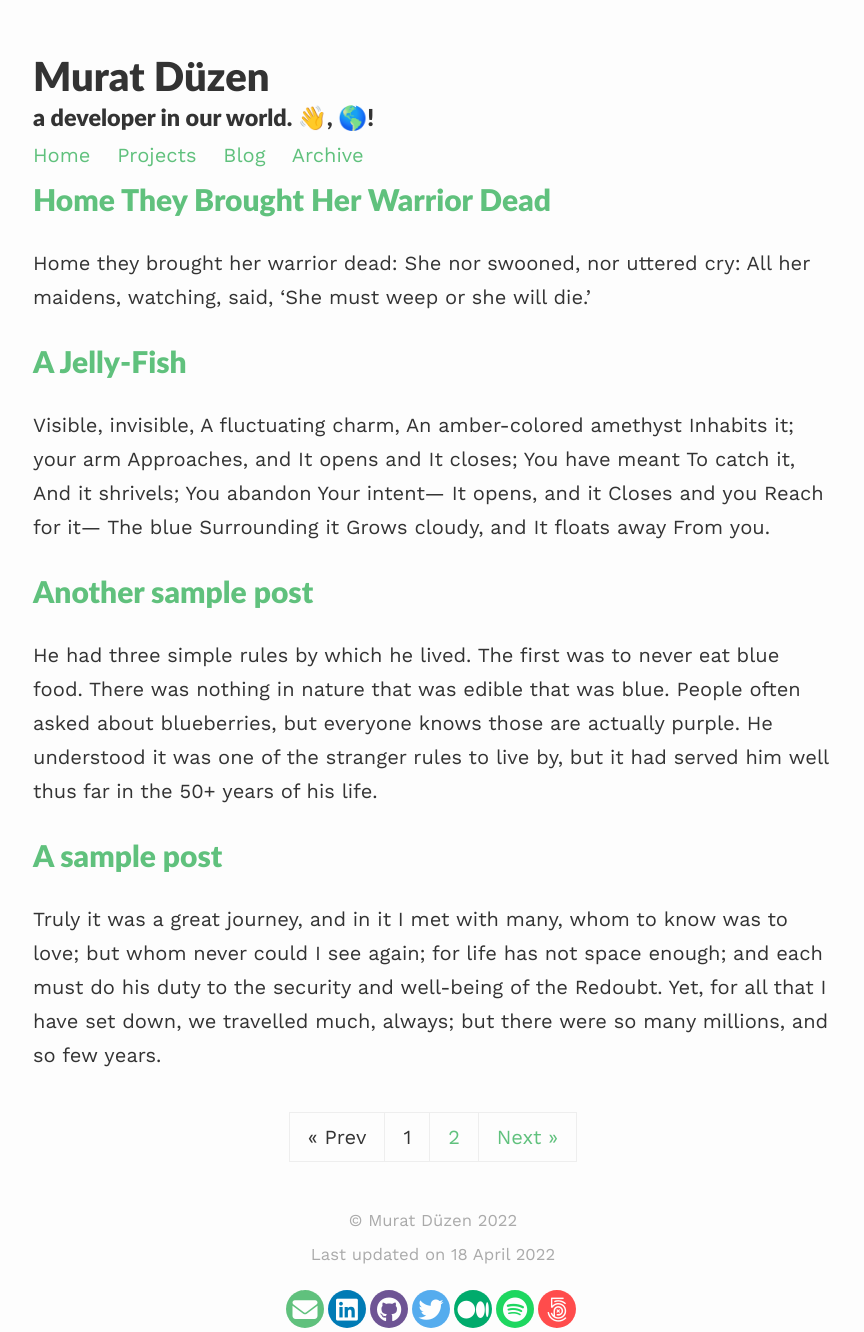
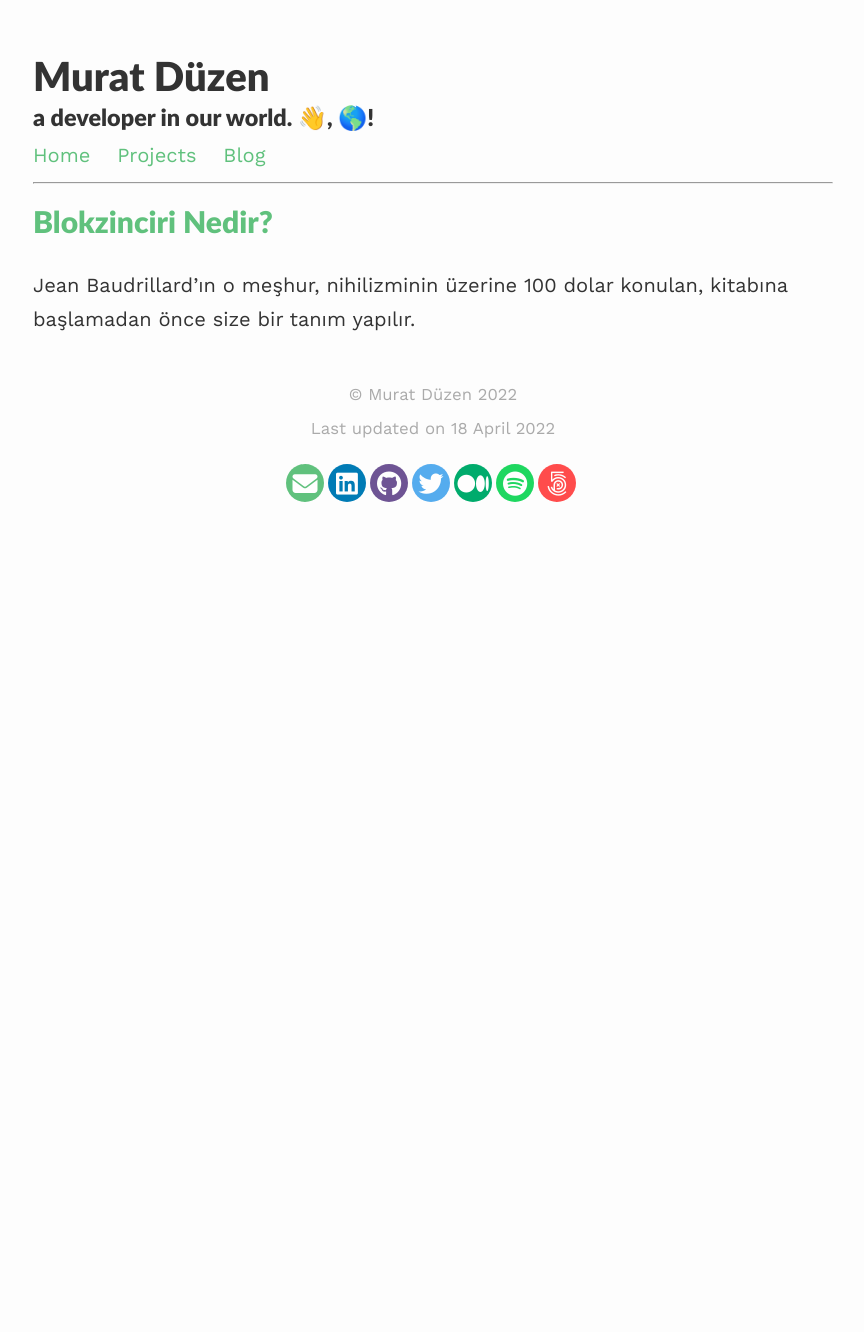
Before and after one commit to muratdzn/muratdzn.github.io, a Jekyll site: the page built from blog/index.html, in a window 1280 px wide. Shown: the whole page, without its empty margins (207-1071 px from the left). Built offline with Jekyll 4.4.1, drawn with Linux system fonts in a browser that asks for light colours; nearby versions of some CDN libraries; the list of posts is cut into pages by our own code; after the commit the page ends 980 px from its top, so only the background shows below that.

Commit message:
blokzinciri nedir?

```diff
--- a/_includes/navigation.html
+++ b/_includes/navigation.html
@@ -2,5 +2,6 @@
         <a href="{{site.baseurl}}/">Home</a>
         <a href="{{site.baseurl}}/projects/">Projects</a>
         <a href="{{site.baseurl}}/blog/">Blog</a>
-        <a href="{{site.baseurl}}/archive/">Archive</a>
+ <!--     <a href="{{site.baseurl}}/archive/">Archive</a>-->
 </div>
+<hr>
--- a/_posts/2018-02-05-atticus.md
+++ /dev/null
@@ -1,16 +0,0 @@
----
-layout: post
-title:  "A sample post"
----
-
-Truly it was a great journey, and in it I met with many, whom to know was to love; but whom never could I see again; for life has not space enough; and each must do his duty to the security and well-being of the Redoubt. Yet, for all that I have set down, we travelled much, always; but there were so many millions, and so few years.
-
-Atticus said to Jem one day, “I’d rather you shot at tin cans in the backyard, but I know you’ll go after birds. Shoot all the blue jays you want, if you can hit ‘em, but remember it’s a sin to kill a mockingbird.” That was the only time I ever heard Atticus say it was a sin to do something, and I asked Miss Maudie about it. “Your father’s right,” she said. “Mockingbirds don’t do one thing except make music for us to enjoy. They don’t eat up people’s gardens, don’t nest in corn cribs, they don’t do one thing but sing their hearts out for us. That’s why it’s a sin to kill a mockingbird.
-
-I took a deep breath and listened to the old brag of my heart. I am, I am, I am.
-
-We believe that we can change the things around us in accordance with our desires—we believe it because otherwise we can see no favourable outcome. We do not think of the outcome which generally comes to pass and is also favourable: we do not succeed in changing things in accordance with our desires, but gradually our desires change. The situation that we hoped to change because it was intolerable becomes unimportant to us. We have failed to surmount the obstacle, as we were absolutely determined to do, but life has taken us round it, led us beyond it, and then if we turn round to gaze into the distance of the past, we can barely see it, so imperceptible has it become.
-
-The most beautiful things in the world cannot be seen or touched, they are felt with the heart.
-
-Hello babies. Welcome to Earth. It’s hot in the summer and cold in the winter. It’s round and wet and crowded. On the outside, babies, you’ve got a hundred years here. There’s only one rule that I know of, babies-“God damn it, you’ve got to be kind.
--- a/_posts/2019-07-22-some-more.md
+++ /dev/null
@@ -1,10 +0,0 @@
----
-layout: post
-title:  "Another sample post"
----
-
-He had three simple rules by which he lived. The first was to never eat blue food. There was nothing in nature that was edible that was blue. People often asked about blueberries, but everyone knows those are actually purple. He understood it was one of the stranger rules to live by, but it had served him well thus far in the 50+ years of his life.
-
-She looked at her little girl who was about to become a teen. She tried to think back to when the girl had been younger but failed to pinpoint the exact moment when she had become a little too big to pick up and carry. It hit her all at once. She was no longer a little girl and she stood there speechless with fear, sadness, and pride all running through her at the same time.
-
-She considered the birds to be her friends. She'd put out food for them each morning and then she'd watch as they came to the feeders to gorge themselves for the day. She wondered what they would do if something ever happened to her. Would they miss the meals she provided if she failed to put out the food one morning?
--- a/_posts/2019-08-19-jelly-fish.md
+++ /dev/null
@@ -1,27 +0,0 @@
----
-layout: post
-title:  A Jelly-Fish
----
-
-Visible, invisible,
-A fluctuating charm,
-An amber-colored amethyst
-Inhabits it; your arm
-Approaches, and
-It opens and
-It closes;
-You have meant
-To catch it,
-And it shrivels;
-You abandon
-Your intent—
-It opens, and it
-Closes and you
-Reach for it—
-The blue
-Surrounding it
-Grows cloudy, and
-It floats away
-From you.
-
-[by Marianne Moore](https://poets.org/anthology/poems-your-poetry-project-public-domain)
--- a/_posts/2020-03-09-home-they-brought.md
+++ /dev/null
@@ -1,26 +0,0 @@
----
-layout: post
-title: Home They Brought Her Warrior Dead
----
-
-Home they brought her warrior dead:
-She nor swooned, nor uttered cry:
-All her maidens, watching, said,
-'She must weep or she will die.'
-
-Then they praised him, soft and low,
-Called him worthy to be loved,
-Truest friend and noblest foe;
-Yet she neither spoke nor moved.
-
-Stole a maiden from her place,
-Lightly to the warrior stept,
-Took the face-cloth from the face;
-Yet she neither moved nor wept.
-
-Rose a nurse of ninety years,
-Set his child upon her knee—
-Like summer tempest came her tears—
-'Sweet my child, I live for thee.'
-
-[by Alfred Tennyson](https://en.wikisource.org/wiki/Home_They_Brought_Her_Warrior_Dead)
--- /dev/null
+++ b/_posts/2022-01-08-blokzinciri-nedir.md
@@ -0,0 +1,21 @@
+---
+layout: post
+title: Blokzinciri Nedir?
+---
+
+
+Jean Baudrillard’ın o meşhur, nihilizminin üzerine 100 dolar konulan, kitabına başlamadan önce size bir tanım yapılır.
+
+> Simulakr: Bir gerçeklik olarak algılanmak isteyen imge.
+
+Bir “şey"in gerçek olması için kanıt gerekir. Aslında fiziksel dünyada “şey”lerin gerçekliğini kanıtlamak oldukta kolaydır, mesela atomların… Ama Nietzsche gibi pos bıyıklı bir nihilistseniz bu size bir  _anlam_  ifade etmez. Yine de insanlar, pek çok şeye anlam ve değer yükler, birbirinin yüklediği anlam/değerleri görür ve etkileşirler. Bunlar metalaştırdıkları şeylerdir, evet o meşhur meta, Marx’ın metası, das kapital, 100 dolars.
+
+Bu kitap yazılmadan çok önceye, yazının hiç ihtiyacımız olmadığı tarihe kadar geçmişe gidersek, aldığımız ve verdiğimiz şeyleri yazmaya da ihtiyacımız yoktu, atom parcacıkları alıp atom parcacıkları veriyorduk, atomculuk oynuyorduk, materyalisttik. Sonra ideal dünyanın bu olmadığını iddia eden, idealistler türedi. Anlamsız anlamlar yüklendi maddeye. Madde değer oluşturmaya başladı, sonrası arz talep. Tabi çok fazla değer türevi artınca bunları kaydetmeye başladık,
+
+Sonra her “şey”i kaydetmeye başladık.
+
+Sonra, kaydettiklerimizi kaybettik, olsun yetmez, kaybettiklerimizi de kaydettik. Tam her şeyi kaydetmek için kafayı yiyecekken (web1), her şeyimizi kaydetmek için kafayi yediler (web2). Anlamsız bir sürü veri, üstelik temelde binary, atomlar gibi 00101110.. Burada fiziksel şeyler ile sanal şeyleri kıyaslamak biraz garip. Aslında demek istediğim şu; maddenin/atomun/ikili sayıların, madde olmasında öte bir anlamı ve değeri oluşuyor, maddeyi kanıtladığımız gibi bu anlamı ve değeri kanıtlayamıyoruz, kabul ediyoruz sadece, imgeleştiriyoruz. Bu imge veya meta varoluş sancıları çekiyor :) Kendini kanıtlamak istiyor.
+
+Metaların, varlığının kanıtı, imgelere bir gerçeklik atfedildiği, herkes tarafından ve hiçkimsenin yetkisiyle, maddenin (sanal, ikili sayılardan meydana gelen bir düzenin demek istiyorum aslında), imgesinin, anlamının, değerinin veya kendinden ötesinin, kendinden ziyadesinin, değiştirilemez, değiştirilmesi teklif dahi edilemez, yeni dünya kanunu, blockchain.
+
+Simulakrlar.
--- a/blog/index.html
+++ b/blog/index.html
@@ -1,7 +1,6 @@
 ---
 layout: default
 ---
-
 <div class="article-list">
   {% for post in paginator.posts %}
     <h2><a href="{{post.url | prepend: site.baseurl}}">{{post.title}}</a></h2>
```
Also changed, not shown: _pages/projects.md (+1 -1 lines), _posts/2016-01-01-jekyll.md (deleted, +0 -20 lines), _posts/2017-10-03-sherlock.md (deleted, +0 -20 lines), index.md (+0 -2 lines).
